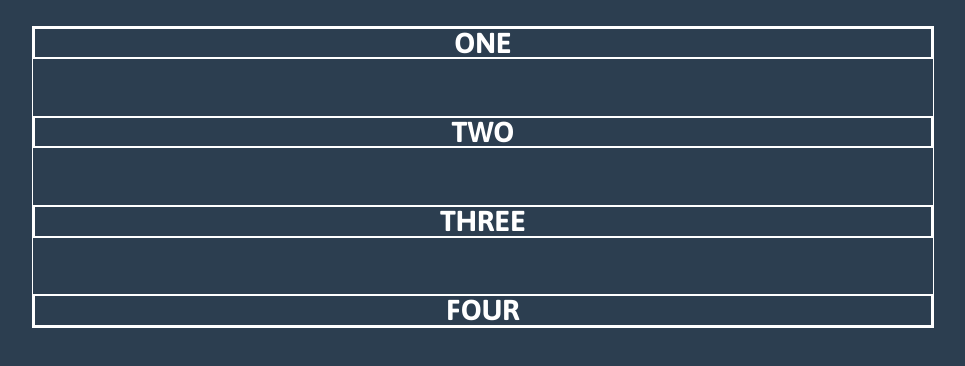
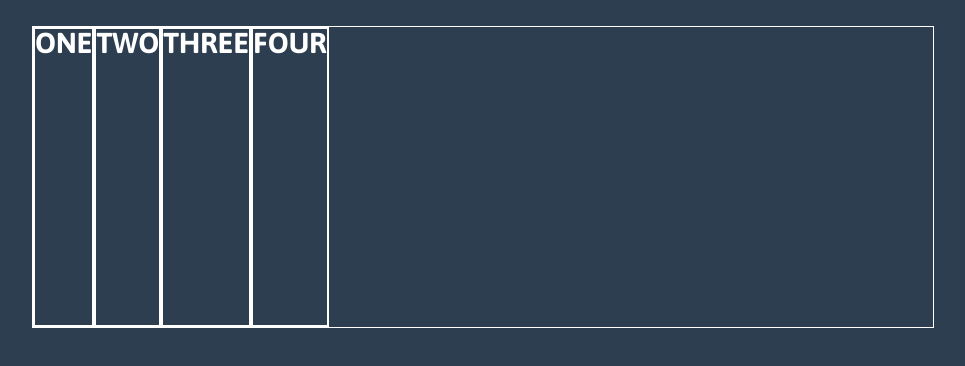
Before and after one commit to SirWernich/udemy_flexbox, a website: page index.html in a window 1280 px wide. Shown: the top 366 px of the page, without its empty margins (157-1122 px from the left). Drawn offline with Linux system fonts and the light colour scheme.

Commit message:
flex-flow

```diff
--- a/base.css
+++ b/base.css
@@ -53,15 +53,10 @@ p {
 .flex-container {
     height: 300px;
     display: flex;
-
-    /*
-        flex-flow: row -> main axis horizontal, cross axis vertical
-
-        flex-flow: column -> main axis vertical, cross axis horizontal
-    */
-    flex-flow: column;
-    justify-content: space-between;     /* main axis */
-
+    flex-flow: row;             /* default, left to right */
+    /* flex-flow: row-reverse;     right to left */
+    /* flex-flow: column;          top to bottom */
+    /* flex-flow: column-reverse;  bottom to top */
 }
 
 .flex-item {
```
